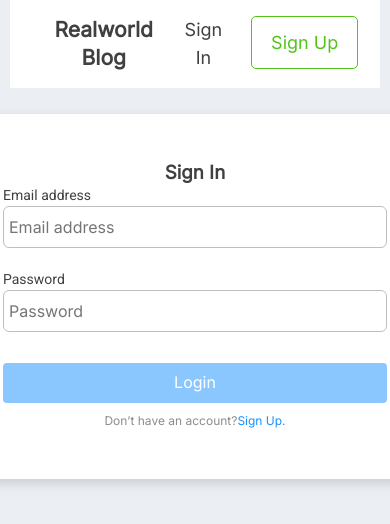
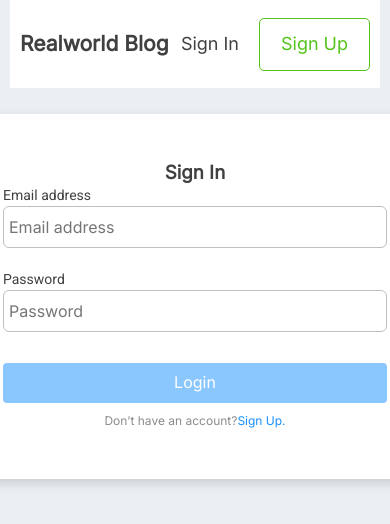
Before and after one commit to Operator34/blog, a React (Create React App) app: page /sign-in in a window 390 px wide. Shown: the top 524 px of the page. Built offline with nearby package versions, Linux system fonts and the light colour scheme.

Commit message:
blog-platform-task3 fix bag

```diff
--- a/src/components/App/app.module.scss
+++ b/src/components/App/app.module.scss
@@ -7,6 +7,10 @@
   min-height: 100%;
   padding-bottom: 30px;
   //font-size: $mainFontSize;
-
+  @media screen and (max-width: 768px) {
+    display: flex;
+    flex-direction: column;
+    margin: 0 10px;
+  }
 
 }
--- a/src/components/appHeader/appHeader.module.scss
+++ b/src/components/appHeader/appHeader.module.scss
@@ -12,7 +12,7 @@
     line-height: 28px;
     letter-spacing: 0em;
     @media screen and (max-width: 768px) {
-        margin: 0 10px;
+        padding: 0 10px;
       }
     .headerLink{
         color: inherit;
--- a/src/components/post/post.module.scss
+++ b/src/components/post/post.module.scss
@@ -11,7 +11,10 @@
     border-radius: 5px;
     padding: 15px;
     @media screen and (max-width: 768px) {
-        width: 575px
+        width: 400px;
+
+        height: auto;
+        min-height: 140px;
       }
     .post{
         display: flex;
```
